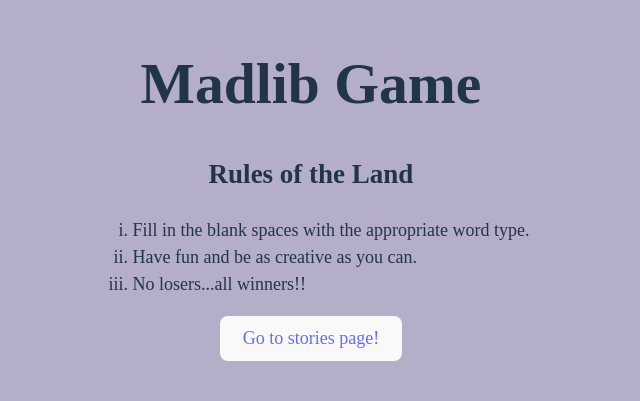
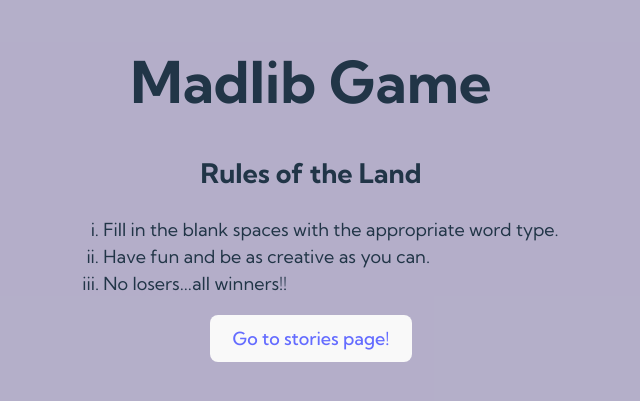
Before and after one commit to chingu-voyages/v43-tier1-team-05, a React (Vite) app: page /stories in a window 1280 px wide. Shown: the part 213-614 px from the top of the page, without its empty margins (329-969 px from the left). Built offline with nearby package versions, Linux system fonts and the light colour scheme.

Commit message:
base function fixes

```diff
--- a/index.html
+++ b/index.html
@@ -3,6 +3,10 @@
 
 <head>
   <meta charset="UTF-8" />
+  <link rel="preconnect" href="https://fonts.googleapis.com">
+  <link rel="preconnect" href="https://fonts.gstatic.com" crossorigin>
+  <link href="https://fonts.googleapis.com/css2?family=Kumbh+Sans:wght@300;400;500;600;700;800;900&display=swap"
+    rel="stylesheet">
   <link rel="preconnect" href="https://fonts.googleapis.com">
   <link rel="preconnect" href="https://fonts.gstatic.com" crossorigin>
   <link href="https://fonts.googleapis.com/css2?family=DM+Mono&family=Permanent+Marker&display=swap" rel="stylesheet">
--- a/src/App.css
+++ b/src/App.css
@@ -4,9 +4,7 @@
   padding: 2rem;
   font-size: 18px;
   text-align: center;
-  font-family: "Kumbh Sans";
-  /* font-family: 'DM Mono', monospace;
-  font-family: 'Permanent Marker', cursive; */
+  font-family: 'Kumbh Sans', sans-serif;
 }
 
 body {
@@ -19,10 +17,10 @@
 
 .story {
   width: 500px;
-  font-size: 1.1rem;
 }
 
 p {
+  font-size: 1.1rem;
   color: transparent;
   font-family: 'DM Mono', monospace;
   text-shadow: 0 0 5px rgba(0, 0, 0, 0.5);
@@ -32,7 +30,7 @@
   color: rgb(128, 26, 0);
   margin: 0 5px;
   font-size: 1.2rem;
-  font-family: 'Permanent Marker', cursive;
+  font-family: 'Kumbh Sans', sans-serif;
   letter-spacing: 2px;
   text-decoration: underline wavy aqua 2px;
 }
@@ -42,7 +40,7 @@
 }
 
 input[type='text'] {
-  font-size: 1rem;
+  font-size: .90rem;
   height: 30px;
   border-radius: 8px;
   text-indent: 20px;
--- a/src/App.jsx
+++ b/src/App.jsx
@@ -20,7 +20,7 @@
 import Easy11 from "./pagesEasy/Easy11";
 import Easy12 from "./pagesEasy/Easy12";
 import StoryNavEasy from "./components/StoryNavEasy";
-//
+// Time need  + time doesn't have = this is it.
 
 function App() {
 	const [text, setText] = useState({
--- a/src/components/StoryNavEasy.jsx
+++ b/src/components/StoryNavEasy.jsx
@@ -42,9 +42,6 @@
 					<li className="story-box-links">
 						<Link to="/easyStory12">Story 12</Link>
 					</li>
-					<li className="story-box-links">
-						<Link to="madlib">Story 13</Link>
-					</li>
 				</ul>
 			</nav>
 		</>
```
